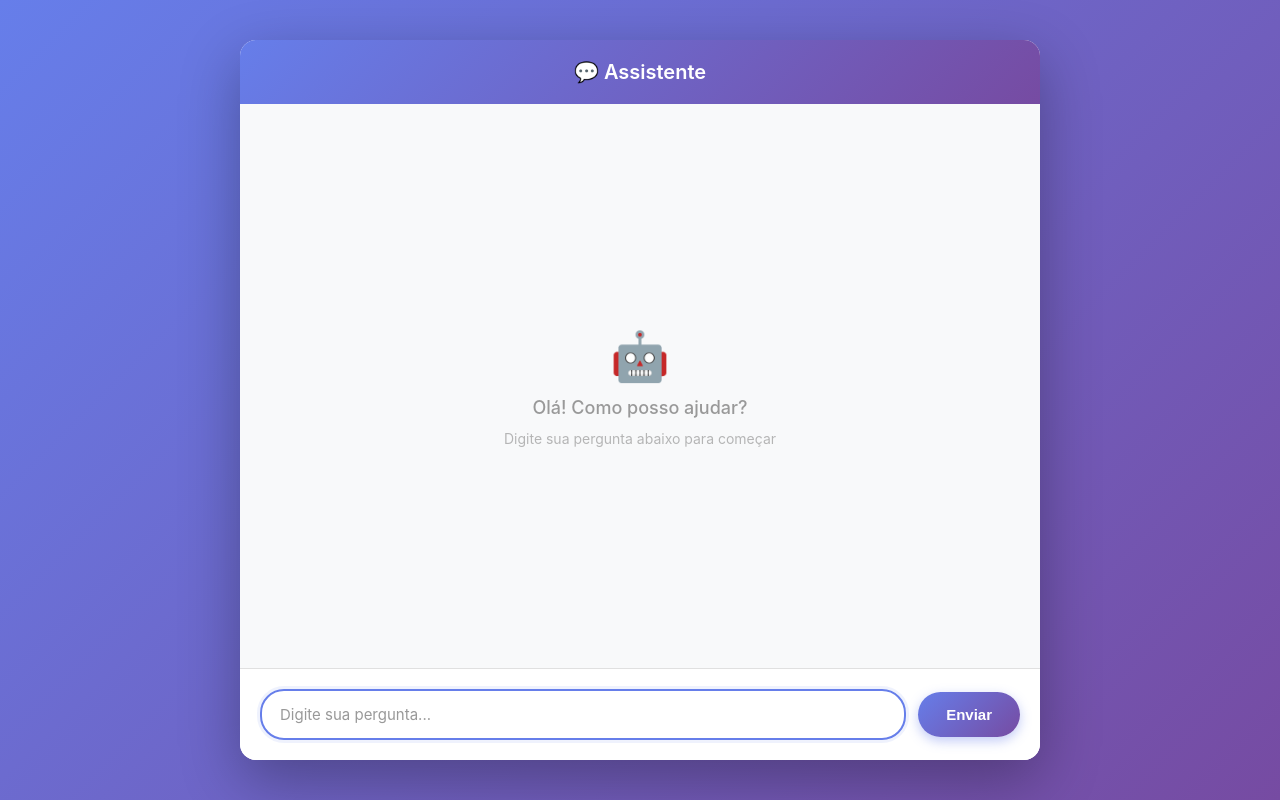
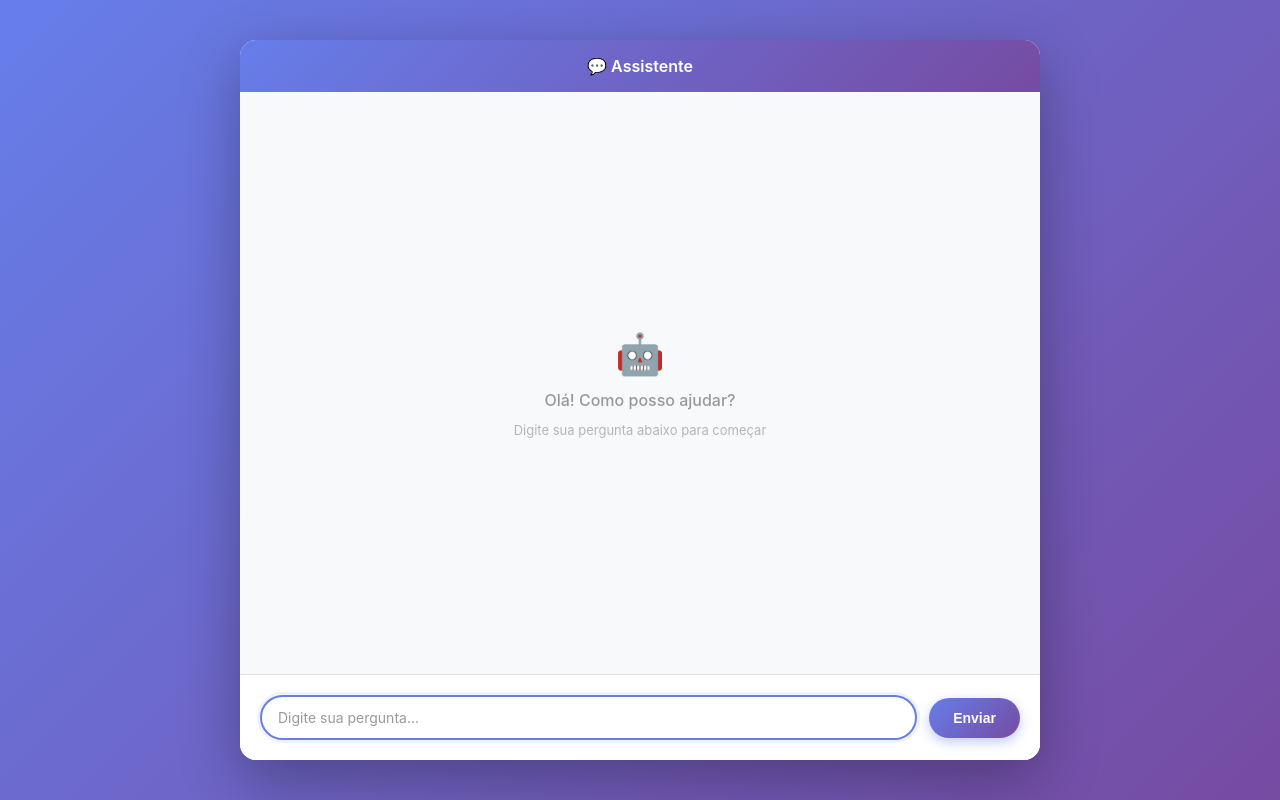
Before and after one commit to marcelofmatos/ai-chat-prototype, a plain HTML site: page index.html in a window 1280 px wide. Drawn offline with Linux system fonts and the light colour scheme; no server answers.

Commit message:
Ajusta estilos do chat: modifica padding, tamanho de fonte e bordas para melhor responsividade

```diff
--- a/index.html
+++ b/index.html
@@ -37,9 +37,9 @@
         .chat-header {
             background: linear-gradient(135deg, #667eea 0%, #764ba2 100%);
             color: white;
-            padding: 20px;
+            padding: 16px;
             text-align: center;
-            font-size: 20px;
+            font-size: 16px;
             font-weight: 600;
             box-shadow: 0 2px 10px rgba(0, 0, 0, 0.1);
             flex-shrink: 0;
@@ -108,11 +108,12 @@
 
         .message-content {
             max-width: 450px;
-            padding: 12px 16px;
-            border-radius: 18px;
+            padding: 10px 14px;
+            border-radius: 16px;
             word-wrap: break-word;
-            line-height: 1.5;
+            line-height: 1.4;
             white-space: pre-wrap;
+            font-size: 14px;
         }
 
         .message.user .message-content {
@@ -129,10 +130,12 @@
         }
 
         .message-label {
-            font-size: 11px;
+            font-size: 10px;
             opacity: 0.7;
             margin-bottom: 4px;
             font-weight: 600;
+            text-transform: uppercase;
+            letter-spacing: 0.5px;
         }
 
         .message.user .message-label {
@@ -157,10 +160,10 @@
 
         #user-input {
             flex: 1;
-            padding: 14px 18px;
+            padding: 12px 16px;
             border: 2px solid #e0e0e0;
             border-radius: 24px;
-            font-size: 15px;
+            font-size: 14px;
             outline: none;
             transition: all 0.3s ease;
             font-family: inherit;
@@ -176,12 +179,12 @@
         }
 
         button {
-            padding: 14px 28px;
+            padding: 12px 24px;
             background: linear-gradient(135deg, #667eea 0%, #764ba2 100%);
             color: white;
             border: none;
             border-radius: 24px;
-            font-size: 15px;
+            font-size: 14px;
             font-weight: 600;
             cursor: pointer;
             transition: all 0.3s ease;
@@ -257,16 +260,16 @@
         }
 
         .empty-state-icon {
-            font-size: 48px;
+            font-size: 40px;
         }
 
         .empty-state-text {
-            font-size: 18px;
+            font-size: 16px;
             font-weight: 500;
         }
 
         .empty-state-subtext {
-            font-size: 14px;
+            font-size: 13px;
             opacity: 0.7;
         }
 
```
Also changed, not shown: 1 other file.
